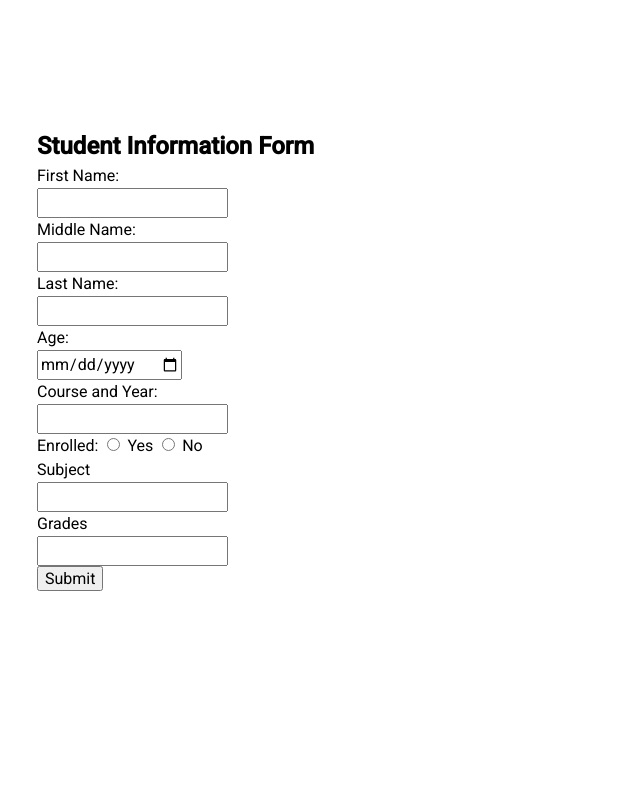
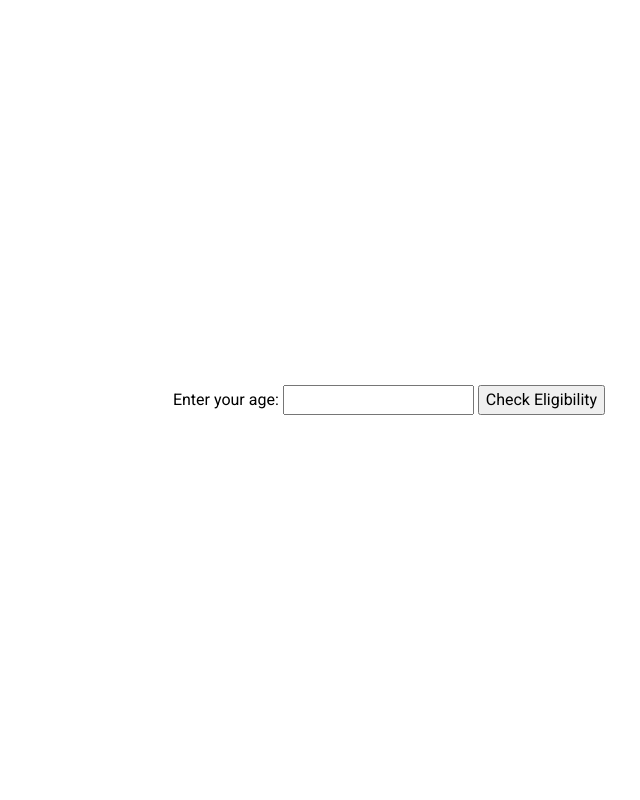
Before and after one commit to cedik456/PHP, a PHP site: page / in a window 1280 px wide. Shown: the whole page, without its empty margins (251-891 px from the left). Run offline with PHP 8.4, Linux system fonts and the light colour scheme.

Commit message:
PHP Commit

```diff
--- a/index.php
+++ b/index.php
@@ -3,69 +3,37 @@
 <head>
   <meta charset="UTF-8">
   <meta name="viewport" content="width=device-width, initial-scale=1.0">
-  <title>PHP Activity</title>
+  <title>Age Checker</title>
   <link rel="stylesheet" href="style.css">
+  <style>
+    .message-container {
+      text-align: center;
+    }
+  </style>
 </head>
 <body>
 
-<div class="student-info-container">
+<form method="post" action="<?php echo htmlspecialchars($_SERVER["PHP_SELF"]); ?>">
+  <label for="age">Enter your age: </label>
+  <input type="number" id="age" name="age" required>
+  <button type="submit">Check Eligibility</button>
 
-  <div class="student-info">
-  <h2>Student Information Form</h2>
+  <?php
+    if ($_SERVER["REQUEST_METHOD"] == "POST") {
+        $userAge = isset($_POST["age"]) ? intval($_POST["age"]) : 0;
+        $minAge = 18;
+        $maxAge = 30;
 
-  <form action="index.php" method="post">
-      <label for="first-name">First Name:</label> <br>
-      <input type="text" id="first-name" name="first-name" required> <br>
-
-      <label for="middle-name">Middle Name:</label> <br>
-      <input type="text" id="middle-name" name="middle-name" required> <br>
-
-      <label for="last-name">Last Name:</label> <br>
-      <input type="text" id="last-name" name="last-name" required> <br>
-
-      <label for="age">Age:</label> <br>
-      <input type="date" id="age" name="age" required> <br>
-
-      <label for="course-year">Course and Year:</label> <br>
-      <input type="text" id="course-year" name="course-year" required> <br>
-
-      <label>Enrolled:</label>
-      <input type="radio" id="enrolled-yes" name="enrolled" value="Yes" required >
-      <label for="enrolled">Yes</label>
-
-      <input type="radio" id="enrolled-no" name="enrolled" value="No" required>
-      <label for="not-enrolled">No</label> <br>
-
-      <label for="subject">Subject</label> <br>
-      <input type="text" name="subject" id="subject" required> <br>
-
-      <label for="grades">Grades</label> <br>
-      <input type="number" name="grades" id="grades" required> <br>
-
-      <input type="submit" value="Submit">
-
-   </form>
-   </div>
-
-   <div class="student-info">
-
-    <?php
-    if ($_SERVER["REQUEST_METHOD"] == "POST") {
-      echo "<h2> You have submitted:</h2>";
-      echo "<p> First name: {$_POST['first-name']} </p>";
-      echo "<p> Middle name: {$_POST['middle-name']} </p>";
-      echo "<p> Last name: {$_POST['last-name']} </p>";
-      echo "<p> Age: {$_POST['age']} </p>";
-      echo "<p> Course and Year: {$_POST['course-year']} </p>";
-      echo "<p> Enrolled: {$_POST['enrolled']} </p>";
-      echo "<p> Subject: {$_POST['subject']} </p>";
-      echo "<p> Grade: {$_POST['grades']} </p>";
-
+        echo '<div class="message-container">'; // Opening the div for centering
+        if ($userAge >= $minAge && $userAge <= $maxAge) {
+            echo "<p>Congratulations! You are eligible.</p><br>";
+        } else {
+            echo "<p>Sorry, you are not within the eligible age range.</p>";
+        }
+        echo '</div>'; // Closing the div for centering
     }
-
-    ?>
-   </div>
-   </div>
+  ?>
+</form>
 
 </body>
 </html>
--- a/style.css
+++ b/style.css
@@ -38,6 +38,10 @@ body {
   text-rendering: optimizeSpeed;
   line-height: 1.5;
   font-family: 'Roboto', sans-serif;
+  display: flex;
+  justify-content: center;
+  align-items: center;
+  height: 100vh;
 }
 
 /* A elements that don't have a class get default styles */
@@ -78,16 +82,7 @@ select {
 
 /* GENERAL */
 
-.student-info-container {
-  max-width: 60rem;
-  padding: 8rem;
-  margin-inline: auto;
-  display: grid;
-  grid-auto-flow: column;
-  grid-auto-columns: 1fr;
+.message-container {
+  text-align: center;
+  font-size: 10rem;
 }
-
-.student-info h2 {
-  font-weight: 600;
-
-}
```
Also changed, not shown: index2.php (added, +26 -0 lines), index3.php (added, +11 -0 lines).
